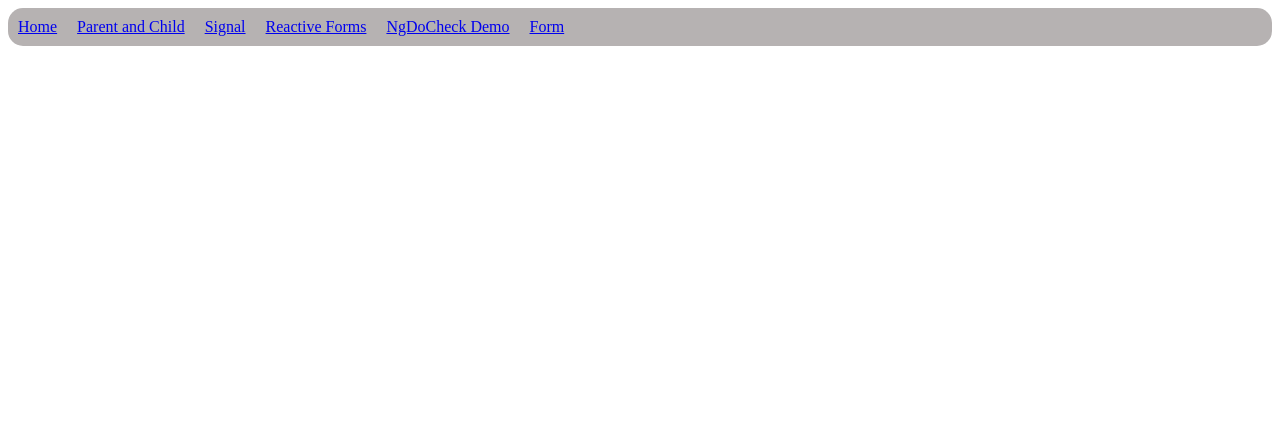
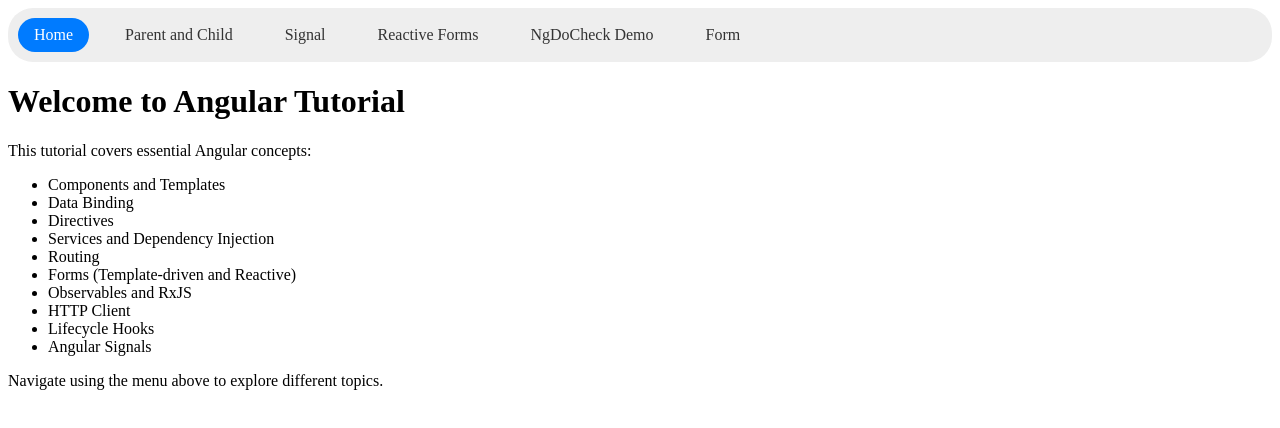
Before and after one commit to techsulai-dev/angular-tutorials, an Angular app: page /home in a window 1280 px wide. Before the commit this address led to /. Shown: the top 428 px of the page. Built offline with nearby package versions, Linux system fonts and the light colour scheme.

Commit message:
navbar border-radius updated

```diff
--- a/src/app/Components/navbar/navbar.html
+++ b/src/app/Components/navbar/navbar.html
@@ -1,8 +1,8 @@
 <nav>
-  <a routerLink="/">Home</a>
-  <a routerLink="/parent">Parent and Child</a>
-  <a routerLink="/signal">Signal</a>
-  <a routerLink="/reactive-forms">Reactive Forms</a>
-  <a routerLink="/ngdocheckdemo">NgDoCheck Demo</a>
-  <a routerLink="/form">Form</a>
+  <a routerLink="/home" routerLinkActive="active" class="nav-link">Home</a>
+  <a routerLink="/parent" routerLinkActive="active" class="nav-link">Parent and Child</a>
+  <a routerLink="/signal" routerLinkActive="active" class="nav-link">Signal</a>
+  <a routerLink="/reactive-forms" routerLinkActive="active" class="nav-link">Reactive Forms</a>
+  <a routerLink="/ngdocheckdemo" routerLinkActive="active" class="nav-link">NgDoCheck Demo</a>
+  <a routerLink="/form" routerLinkActive="active" class="nav-link">Form</a>
 </nav>
--- a/src/app/Components/navbar/navbar.scss
+++ b/src/app/Components/navbar/navbar.scss
@@ -1,7 +1,26 @@
 nav {
   display: flex;
   gap: 20px;
-  background: #b6b2b2;
+  background: #eee;
   padding: 10px;
-  border-radius: 15px;
+  border-radius: 25px;
 }
+
+.nav-link {
+  text-decoration: none;
+  color: #333;
+  padding: 8px 16px;
+  border-radius: 4px;
+  transition: background-color 0.3s ease;
+}
+
+.nav-link:hover {
+  background-color: #ddd;
+  border-radius: 25px;
+}
+
+.nav-link.active {
+  background-color: #007bff;
+  color: white;
+  border-radius: 25px;
+}
--- a/src/app/Pages/home/home.html
+++ b/src/app/Pages/home/home.html
@@ -1 +1,17 @@
-<p>home works!</p>
+<div class="home-content">
+  <h1>Welcome to Angular Tutorial</h1>
+  <p>This tutorial covers essential Angular concepts:</p>
+  <ul>
+    <li>Components and Templates</li>
+    <li>Data Binding</li>
+    <li>Directives</li>
+    <li>Services and Dependency Injection</li>
+    <li>Routing</li>
+    <li>Forms (Template-driven and Reactive)</li>
+    <li>Observables and RxJS</li>
+    <li>HTTP Client</li>
+    <li>Lifecycle Hooks</li>
+    <li>Angular Signals</li>
+  </ul>
+  <p>Navigate using the menu above to explore different topics.</p>
+</div>
--- a/src/app/app.routes.ts
+++ b/src/app/app.routes.ts
@@ -9,9 +9,9 @@ import { Home } from './Pages/home/home';
 // import { Form } from './Components/form/form';
 
 export const routes: Routes = [
-    { path: '', component: Home },
+{ path: '', redirectTo: '/home', pathMatch: 'full' },
+    { path: 'home', component: Home, pathMatch: 'full' },
     { path: 'parent', component: Parentdemo },
-    // { path: '', component: Home },
     { path: 'signal',component: Signaldemo},
     { path: 'reactive-forms', loadComponent: () => import('./Components/reactive-forms/reactive-forms').then(m => m.ReactiveForms) },
    // { path: 'ngdocheckdemo', loadComponent: () => import('./Components/ngdocheckdemo/ngdocheckdemo').then(m => m.Ngdocheckdemo) }
```
